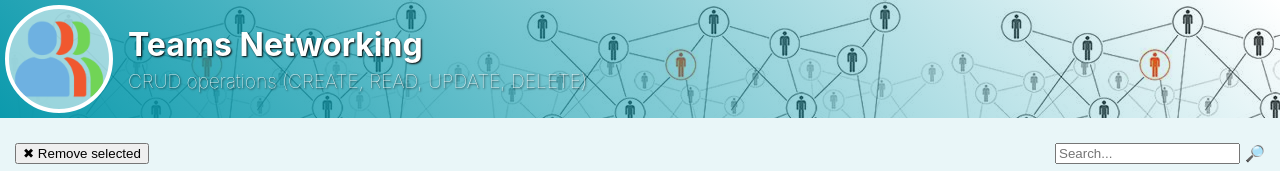
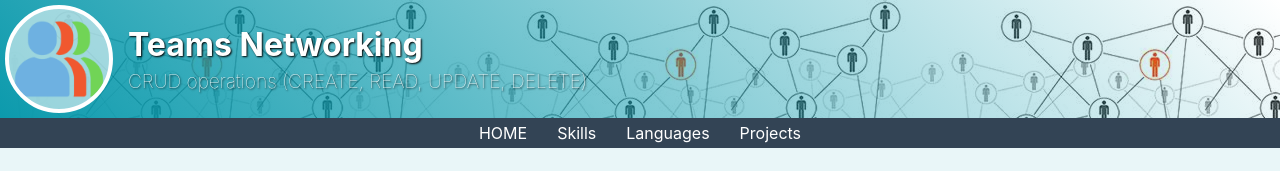
Before and after one commit to dtv71/teams-networking-react, a React (Create React App) app: page / in a window 1280 px wide. Shown: the top 171 px of the page. Built offline with nearby package versions, Linux system fonts and the light colour scheme; no server answers.

Commit message:
create MainMenu

```diff
--- a/src/header/index.tsx
+++ b/src/header/index.tsx
@@ -1,4 +1,5 @@
 import logo from "../images/network-team-icon.png";
+import { MainMenu } from "../menu/MainMenu";
 import "./style.css";
 
 export default function AppHeader() {
@@ -13,6 +14,7 @@ export default function AppHeader() {
           <h2 id="job-title">CRUD operations (CREATE, READ, UPDATE, DELETE)</h2>
         </div>
       </div>
+      <MainMenu />
     </header>
   );
 }
--- a/src/header/style.css
+++ b/src/header/style.css
@@ -1,7 +1,5 @@
 header {
   padding: 0px;
-  display: flex;
-  flex-direction: row;
   background-image: url(../images/th.png);
 }
 
--- a/src/main/teams/middleware.ts
+++ b/src/main/teams/middleware.ts
@@ -5,6 +5,7 @@ let loadUrl = "http://localhost:3000/teams-json";
 if (window.location.host === "dtv71.github.io") {
   loadUrl = "teams.json";
 }
+console.log(loadUrl)
 export function loadTeamsRequest(): Promise<Team[]> {
   return fetch(loadUrl, {
     method: "GET",
--- a/src/main/teams/models.ts
+++ b/src/main/teams/models.ts
@@ -4,4 +4,5 @@ export type Team = {
     members: string;
     name: string;
     url: string;
+    createdBy?: string;
 };
--- /dev/null
+++ b/src/menu/MainMenu.tsx
@@ -0,0 +1,27 @@
+import "./menu.css";
+export function MainMenu() {
+  return (
+    <ul id="top-menu-bar">
+      <li>
+        <a href="#" data-page="home">
+          HOME
+        </a>
+      </li>
+      <li>
+        <a href="#" data-page="skills">
+          Skills
+        </a>
+      </li>
+      <li>
+        <a href="#" data-page="languages">
+          Languages
+        </a>
+      </li>
+      <li>
+        <a href="#" data-page="projects">
+          Projects
+        </a>
+      </li>
+    </ul>
+  );
+}
--- /dev/null
+++ b/src/menu/menu.css
@@ -0,0 +1,28 @@
+#top-menu-bar {
+  margin: 0;
+  padding-inline-start: 0;
+  text-align: center;
+  background-color: #334455;
+  color: #fff;
+  height: auto;
+}
+#top-menu-bar li {
+  display: inline;
+  margin: 0;
+  padding: 0;
+}
+#top-menu-bar a {
+  text-decoration: none;
+  padding: 5px 15px 5px 15px;
+  color: #fff;
+  display: inline-block;
+}
+#top-menu-bar a:visited {
+  color: #fff;
+}
+
+#top-menu-bar a.active,
+#top-menu-bar a:hover {
+  color: #334455;
+  background: cyan;
+}
```
